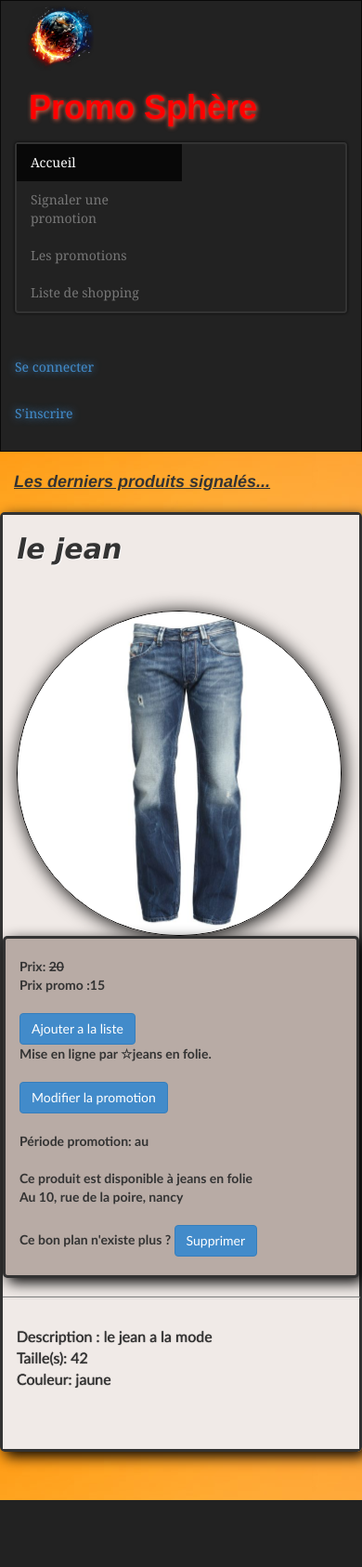
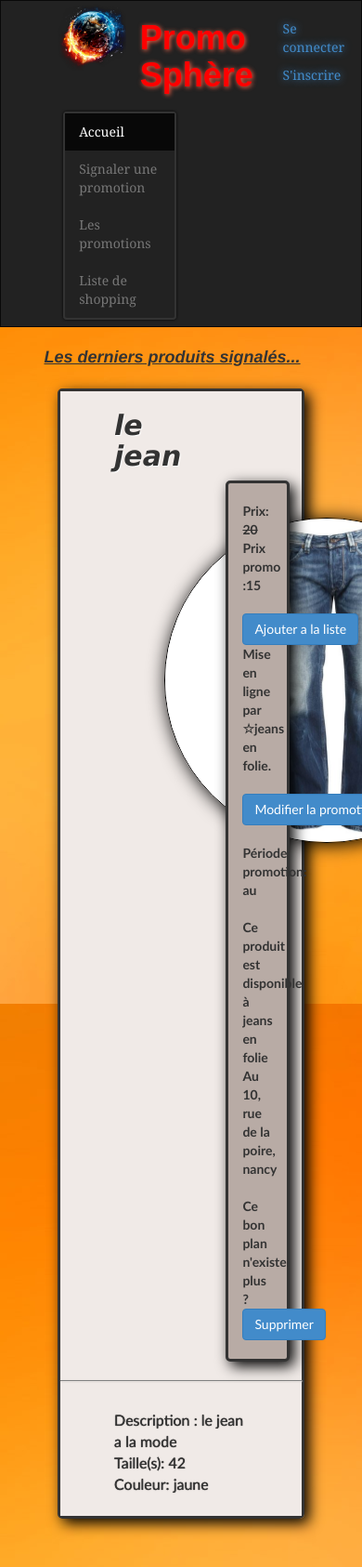
Before and after one commit to TopperHarley54/ProjetTut, a PHP site: page /PromoSphere.php in a window 390 px wide; the page is wider, and only the part inside the window is pictured. Shown: that part at 93% size. Before the commit the page ends 1614 px from the top of that part, so only its background shows below. Run offline with PHP 8.4, Linux system fonts and the light colour scheme; data comes from the database, SQL or seed files in the repository.

Commit message:
Affichage Ok ou presque

```diff
--- a/Affichage.php
+++ b/Affichage.php
@@ -52,12 +52,12 @@
 
            echo'<nav class="navbar navbar-inverse" role="navigation" >
 					<div class="row">
-          <div class="col-lg-offset-1 col-lg-10">
-                    <div class = "col-lg-9">
+          <div class="col-lg-offset-1 col-md-offset-1 col-sm-offset-1 col-xs-offset-1 col-lg-10 col-md-10 col-sm-10 col-xs-10">
+                    <div class = "col-lg-9 col-md-9 col-sm-9 col-xs-9">
 
 						<img id="logo" src="inQontrol_qdance.png" style="max-height:75px; max-width:75px; float:left;"/>
-                        <h1 class="col-lg-3" style="color:red;">Promo Sphère</h1>
-                        <div class="col-lg-offset-1 col-lg-7" style="margin-top:1%">
+                        <h1 class="col-lg-3  col-md-3 col-sm-3 col-xs-3" style="color:red;">Promo Sphère</h1>
+                        <div class="col-md-offset-1 col-sm-offset-1 col-xs-offset-1 col-lg-offset-1 col-lg-7  col-md-7 col-sm-7 col-xs-7" style="margin-top:1%">
                         <ul class="nav navbar-nav">';
                         echo $menu;
 						if(isset($_SESSION['profil']['com'])){
@@ -72,19 +72,19 @@
 					</div>';
 
 			if(isset($_SESSION['profil'])){
-				echo	'	<div class="col-lg-2">
+				echo	'	<div class="col-lg-2  col-md-2 col-sm-2 col-xs-2">
                             <br>
-							<div class="col-lg-6"><p id="connecte">Bonjour ' . $_SESSION['profil']['prenom'] .'</p></div>
-							<a class="col-lg-6" href="PromoSphere.php?a=Deconnexion"><p class="log">Deconnexion</p></div></a>
+							<div class="col-lg-6  col-md-6 col-sm-6 col-xs-6"><p id="connecte">Bonjour ' . $_SESSION['profil']['prenom'] .'</p></div>
+							<a class="col-lg-6  col-md-6 col-sm-6 col-xs-6" href="PromoSphere.php?a=Deconnexion"><p class="log">Deconnexion</p></div></a>
 
 						</div>
                         </div>
 					</nav>';
 			}else{
-				echo	'	<div class="col-lg-2">
+				echo	'	<div class="col-lg-2  col-md-2 col-sm-2 col-xs-2">
               <br>
-							<a class="col-lg-6" href="PromoSphere.php?a=Connexion"><p class="log">Se connecter</p></a>
-							<a class="col-lg-6" href="PromoSphere.php?a=Inscription"><p class="log">S\'inscrire</p></a>
+							<a class="col-lg-6  col-md-6 col-sm-6 col-xs-6" href="PromoSphere.php?a=Connexion"><p class="log">Se connecter</p></a>
+							<a class="col-lg-6 col-md-6 col-sm-6 col-xs-6" href="PromoSphere.php?a=Inscription"><p class="log">S\'inscrire</p></a>
 						</div>
             </div>
 					</nav>';
@@ -94,7 +94,7 @@
 
 		public static function Accueil(){
 
-      echo ' <div class="col-lg-offset-1 col-lg-10">
+      echo ' <div class="col-lg-offset-1 col-md-offset-1 col-sm-offset-1 col-xs-offset-1 col-lg-10 col-md-10 col-sm-10 col-xs-10">
       <div id="lastProd">Les derniers produits signalés...</div><br></div><div>';
 			Affichage::AfiAll();
 
@@ -108,19 +108,19 @@
 				echo '<form action="Connexion.php" method="post">
                     <div class="row">
                         <br><br><br>
-                        <div class="col-lg-offset-4 col-lg-4">
-                            <div class="col-lg-offset-2 col-lg-8">
-					            <div class="col-lg-4">
+                        <div class="col-lg-offset-4 col-md-offset-4 col-sm-offset-4 col-xs-offset-4 col-lg-4 col-md-4 col-sm-4 col-xs-4">
+                            <div class="col-lg-offset-2 col-md-offset-2 col-sm-offset-2 col-xs-offset-2 col-lg-8  col-md-8 col-sm-8 col-xs-8">
+					            <div class="col-lg-4 col-md-4 col-sm-4 col-xs-4">
                                     <label for="Login">Login</label>
                                 </div>
 					            <input type="text" name="login" value=""/><br><br>
 
-                                <div class="col-lg-4">
+                                <div class="col-lg-4 col-md-4 col-sm-4 col-xs-4">
 					                <label for="mdp">Mot de passe</label>
                                 </div>
 					            <input type="password" name="mdp" value=""/><br><br>
 
-					            <div class="col-lg-offset-4"><input type="submit" value="Se connecter"/ class="btn btn-primary"></div>
+					            <div class="col-lg-offset-4 col-md-offset-4 col-sm-offset-4 col-xs-offset-4"><input type="submit" value="Se connecter"/ class="btn btn-primary"></div>
                             </div>
                         </div>
                     </div>
@@ -137,63 +137,63 @@
 
 		public static function Inscription(){
 			echo '<div class="row"><br><br><br>
-                    <div class="col-lg-offset-4 col-lg-4"><div class="col-lg-offset-2 col-lg-8">
+                    <div class="col-lg-offset-4 col-md-offset-4 col-sm-offset-4 col-xs-offset-4 col-lg-4 col-md-4 col-sm-4 col-xs-4"><div class="col-lg-offset-2 col-lg-8 col-md-8 col-sm-8 col-xs-8">
 			        <form action="Inscription.php" method="post">
 
-                    <div class="col-lg-4">
+                    <div class="col-lg-4 col-md-4 col-sm-4 col-xs-4">
 				        <label for="Login">Login</label>
                     </div>
 				    <input type="text" name="login" value=""/><br><br>
 
-                    <div class="col-lg-4">
+                    <div class="col-lg-4 col-md-4 col-sm-4 col-xs-4">
 				        <label for="mdp">Mot de passe</label>
                     </div>
 				    <input type="password" name="mdp" value=""/><br><br>
 
-                    <div class="col-lg-4">
+                    <div class="col-lg-4 col-md-4 col-sm-4 col-xs-4">
 				        <label for="prenom">Prenom</label>
                     </div>
 				    <input type="text" name="prenom" value=""/><br><br>
 
-                    <div class="col-lg-4">
+                    <div class="col-lg-4 col-md-4 col-sm-4 col-xs-4">
 				        <label for="nom">Nom</label>
                     </div>
 				    <input type="text" name="nom" value=""/><br><br>
 
-                    <div class="col-lg-4">
+                    <div class="col-lg-4 col-md-4 col-sm-4 col-xs-4">
 				        <label for="email">Email</label>
                     </div>
 				    <input type="text" name="email" value=""/><br><br>
 
-				    <div class="col-lg-offset-4"><input type="submit" value="S\'inscrire"/ class="btn btn-primary"></div>
+				    <div class="col-lg-offset-4 col-md-offset-4 col-sm-offset-4 col-xs-offset-4"><input type="submit" value="S\'inscrire"/ class="btn btn-primary"></div>
 				    </form>
                     </div></div>
 			    </div>';
 		}
 
 		public static function Afi($art){
-			echo '<div class="col-lg-offset-1 col-lg-10" style="border-style:solid; border-radius: 5px; box-shadow: 5px 5px 15px black;">
+			echo '<div class="col-lg-offset-1 col-md-offset-1 col-sm-offset-1 col-xs-offset-1 col-lg-10 col-md-10 col-sm-10 col-xs-10" style="border-style:solid; border-radius: 5px; box-shadow: 5px 5px 15px black;">
 			    	<div class="row" style="background:#F0EAE7;">
                         <div class="bigbox">
-					        <h2 class="col-lg-offset-2 col-lg-2">';
+					        <h2 class="col-lg-offset-2 col-md-offset-2 col-sm-offset-2 col-xs-offset-2 col-lg-2 col-md-2 col-sm-2 col-xs-2">';
 								echo $art->nom_article;
 
                       echo '</h2>
 							<div class="row"> <!-- box affichant les informations du produit -->
-                                <div class="col-lg-offset-4 col-lg-8">
-                                    <div class="col-lg-3" >
+                                <div class="col-lg-offset-4 col-md-offset-4 col-sm-offset-4 col-xs-offset-4 col-lg-8 col-md-8 col-sm-8 col-xs-8">
+                                    <div class="col-lg-3 col-md-3 col-sm-3 col-xs-3" >
                                         <br><br>
                                         <img class="img-circle" src="image/1.jpg" />
 						            </div>  <!-- fin de div contenant img -->
-								    <div class="col-lg-offset-3 col-lg-5" style="border-style:solid; border-radius: 5px; box-shadow: 5px 5px 15px black; background:#B8ABA5;">
+								    <div class="col-lg-offset-3 col-md-offset-3 col-sm-offset-3 col-xs-offset-3 col-lg-5 col-md-5 col-sm-5 col-xs-5" style="border-style:solid; border-radius: 5px; box-shadow: 5px 5px 15px black; background:#B8ABA5;">
                                         <div class="descr-box" style="font-size:inherit; text-shadow:inherit; font-weight:bolder;">
                                             <br>
 										    <div class="row">
-                                                <div class="col-lg-12">Prix: <del>'. $art->prix .'</del>
+                                                <div class="col-lg-12 col-md-12 col-sm-12 col-xs-12">Prix: <del>'. $art->prix .'</del>
                                                 </div>
                                             </div>
 									        <div class="row">
-                                                <div class="col-lg-12">Prix promo :'. $art->prix_promo .'
+                                                <div class="col-lg-12 col-md-12 col-sm-12 col-xs-12">Prix promo :'. $art->prix_promo .'
                                                 </div>
                                             </div><br>';
 
@@ -222,28 +222,28 @@
 
 									        echo'<a href=PromoSphere.php?a=modifProm&idart='. $art->id_article .'>
                                                     <div class="row"><br>
-                                                        <div class="col-lg-12"><button class="btn btn-primary">Modifier la promotion</button>
+                                                        <div class="col-lg-12 col-md-12 col-sm-12 col-xs-12"><button class="btn btn-primary">Modifier la promotion</button>
                                                         </div>
                                                     </div>
                                                  </a>
                                                  <br>Période promotion: '. $art->datedebut .' au '. $art->datefin.'
 										         <div class="row"><br>
-                                                    <div class="col-lg-12"> Ce produit est disponible à '. $mag->nom_magasin .'
+                                                    <div class="col-lg-12 col-md-12 col-sm-12 col-xs-12"> Ce produit est disponible à '. $mag->nom_magasin .'
                                                     </div>
                                                  </div>
 										         <div class="row">
-                                                    <div class="col-lg-12">Au '. $mag->numero .', '. $mag->rue .', '. $mag->ville .'
+                                                    <div class="col-lg-12 col-md-12 col-sm-12 col-xs-12">Au '. $mag->numero .', '. $mag->rue .', '. $mag->ville .'
                                                     </div>
                                                  </div>
 									   	         <div class="row"><br>';
-							                     echo'<div class="col-lg-12">Ce bon plan n\'existe plus ? <a href="PromoSphere.php?a=supProm&idart='. $art->id_article .'"><button class="btn btn-primary">Supprimer</button> </a><div><br></div></div>
+							                     echo'<div class="col-lg-12 col-md-12 col-sm-12 col-xs-12">Ce bon plan n\'existe plus ? <a href="PromoSphere.php?a=supProm&idart='. $art->id_article .'"><button class="btn btn-primary">Supprimer</button> </a><div><br></div></div>
 										              </div>
 									             </div>
                                             </div>
 								       </div>
                                   </div>
                                   <hr />
-		     			          <div class="col-lg-offset-2 col-lg-8">
+		     			          <div class="col-lg-offset-2 col-md-offset-2 col-sm-offset-2 col-xs-offset-2 col-lg-8 col-md-8 col-sm-8 col-xs-8">
                                       <div class="descr-box">Description : '.
 									      $art->description.' <br>';
                                           echo 'Taille(s): '. $art->taille_dispo .'<br>';
@@ -257,10 +257,10 @@
 
 		public static function AfiAll(){
             echo'<div class="row">
-                    <div class="col-lg-offset-1 col-lg-10">';
+                    <div class="col-lg-offset-1 col-md-offset-1 col-sm-offset-1 col-xs-offset-1 col-lg-10 col-md-10 col-sm-10 col-xs-10">';
 				foreach (Article::findAll() as $art) {
 					Affichage::Afi($art);
-                    echo'<div class="row"><div class="col-lg-offset-1 col-lg-10"><hr / style="visibility:hidden;"></div></div>';
+                    echo'<div class="row"><div class="col-lg-offset-1 col-md-offset-1 col-sm-offset-1 col-xs-offset-1 col-lg-10 col-md-10 col-sm-10 col-xs-10"><hr / style="visibility:hidden;"></div></div>';
 				}
             echo'</div></div>';
 		}
@@ -275,7 +275,7 @@
 
 				}
 				if($temp == 0){
-					echo '<div class="col-lg-offset-4 col-lg-6">Votre liste est vide</div>';
+					echo '<div class="col-lg-offset-4 col-md-offset-4 col-sm-offset-4 col-xs-offset-4 col-lg-6 col-md-6 col-sm-6 col-xs-6">Votre liste est vide</div>';
 				}
 
 			}
@@ -288,104 +288,104 @@
 
 
 		public static function NouvelPromo(){
-			echo '<div class="col-lg-12">';
+			echo '<div class="col-lg-12 col-md-12 col-sm-12 col-xs-12">';
 			echo '<form action="NvPromo.php" method="post">
 
         <div class="row">
-        <div class="col-lg-offset-4 col-lg-2"><div id="lastProd">Ajouter un bon plan :</div></div><br><br><br>
-        <div class="col-lg-offset-4 col-lg-1">
+        <div class="col-lg-offset-4 col-md-offset-4 col-sm-offset-4 col-xs-offset-4 col-lg-2 col-md-2 col-sm-2 col-xs-2"><div id="lastProd">Ajouter un bon plan :</div></div><br><br><br>
+        <div class="col-lg-offset-4 col-md-offset-4 col-sm-offset-4 col-xs-offset-4 col-lg-1 col-md-1 col-sm-1 col-xs-1">
 				<label for="cbarre">code barre</label>
         </div>
-        <div class="col-lg-2">
+        <div class="col-lg-2 col-md-2 col-sm-2 col-xs-2">
         <input type="text" name="cbarre" value=""/>
         </div>
         </div>
 				<br><br>
 
         <div class="row">
-        <div class="col-lg-offset-4 col-lg-1">
+        <div class="col-lg-offset-4 col-md-offset-4 col-sm-offset-4 col-xs-offset-4 col-lg-1 col-md-1 col-sm-1 col-xs-1">
 				<label for="narticle">Nom de l\'article</label>
         </div>
-        <div class="col-lg-2">
+        <div class="col-lg-2 col-md-2 col-sm-2 col-xs-2">
         <input type="text" name="narticle" value=""/>
         </div>
         </div>
 				<br><br>
 
         <div class="row">
-        <div class="col-lg-offset-4 col-lg-1">
+        <div class="col-lg-offset-4 col-md-offset-4 col-sm-offset-4 col-xs-offset-4 col-lg-1 col-md-1 col-sm-1 col-xs-1">
 				<label for="prix">Prix origine</label>
         </div>
-        <div class="col-lg-2">
+        <div class="col-lg-2 col-md-2 col-sm-2 col-xs-2">
         <input type="text" name="prix" value=""/>
         </div>
         </div>
 				<br><br>
 
         <div class="row">
-        <div class="col-lg-offset-4 col-lg-1">
+        <div class="col-lg-offset-4 col-md-offset-4 col-sm-offset-4 col-xs-offset-4 col-lg-1 col-md-1 col-sm-1 col-xs-1">
 				<label for="prixprom">Prix promotion</label>
         </div>
-        <div class="col-lg-1">
+        <div class="col-lg-1 col-md-1 col-sm-1 col-xs-1">
         <input type="text" name="prixprom" value=""/>
         </div>
         </div>
 				<br><br>
 
         <div class="row">
-        <div class="col-lg-offset-4 col-lg-1">
+        <div class="col-lg-offset-4 col-md-offset-4 col-sm-offset-4 col-xs-offset-4 col-lg-1 col-md-1 col-sm-1 col-xs-1">
 				<label for="desc">Description</label>
         </div>
-        <div class="col-lg-1">
+        <div class="col-lg-1 col-md-1 col-sm-1 col-xs-1">
         <textarea name="desc" rows="5" cols="50" > Description </textarea>
         </div>
         </div>
 				<br>
 
         <div class="row">
-        <div class="col-lg-offset-4 col-lg-1">
+        <div class="col-lg-offset-4 col-md-offset-4 col-sm-offset-4 col-xs-offset-4 col-lg-1 col-md-1 col-sm-1 col-xs-1">
 				<label for="image">Image produit</label>
         </div>
-        <div class="col-lg-1">
+        <div class="col-lg-1 col-md-1 col-sm-1 col-xs-1">
         <input type="file" name="photo" />
         </div>
         </div>
 				<br><br>
 
         <div class="row">
-        <div class="col-lg-offset-4 col-lg-1">
+        <div class="col-lg-offset-4 col-md-offset-4 col-sm-offset-4 col-xs-offset-4 col-lg-1 col-md-1 col-sm-1 col-xs-1">
 				<label for="taille">Taille disponible</label>
         </div>
-        <div class="col-lg-1">
+        <div class="col-lg-1 col-md-1 col-sm-1 col-xs-1">
         <input type="text" name="taille" value=""/>
         </div>
         </div>
 				<br><br>
 
         <div class="row">
-        <div class="col-lg-offset-4 col-lg-1">
+        <div class="col-lg-offset-4 col-md-offset-4 col-sm-offset-4 col-xs-offset-4 col-lg-1 col-md-1 col-sm-1 col-xs-1">
 				<label for="datedeb">Date début</label>
         </div>
-        <div class="col-lg-1">
+        <div class="col-lg-1 col-md-1 col-sm-1 col-xs-1">
         <input type="date" name="datedeb">
         </div>
         </div>
 				<br><br>
 
         <div class="row">
-        <div class="col-lg-offset-4 col-lg-1">
+        <div class="col-lg-offset-4 col-md-offset-4 col-sm-offset-4 col-xs-offset-4 col-lg-1 col-md-1 col-sm-1 col-xs-1">
 				<label for="datefin">Date fin</label>
         </div>
-        <div class="col-lg-1">
+        <div class="col-lg-1 col-md-1 col-sm-1 col-xs-1">
         <input type="date" name="datefin">
         </div>
         </div>
 				<br>
 
         <div class="row">
-        <div class="col-lg-offset-4 col-lg-1">
+        <div class="col-lg-offset-4 col-md-offset-4 col-sm-offset-4 col-xs-offset-4 col-lg-1 col-md-1 col-sm-1 col-xs-1">
         </div>
-        <div class="col-lg-1">
+        <div class="col-lg-1 col-md-1 col-sm-1 col-xs-1">
         <input type="submit" onclick="verif_INF(prix,prixprom)" value="Valider promo" class="btn btn-primary"/>
         </div>
         </div>
@@ -439,84 +439,84 @@
 		}
 
 		public static function Ajoutmag(){
-			echo '<div class="col-lg-12">';
+			echo '<div class="col-lg-12 col-md-12 col-sm-12 col-xs-12">';
 			echo'	<form method="post" action="Nvmag.php">
 
 						<div class="row">
-							<div class="col-lg-offset-4 col-lg-1">
+							<div class="col-lg-offset-4 col-md-offset-4 col-sm-offset-4 col-xs-offset-4 col-lg-1 col-md-1 col-sm-1 col-xs-1">
 								<label for="nom">Nom magasin</label>
 								</div>
-								<div class="col-lg-1">
+								<div class="col-lg-1 col-md-1 col-sm-1 col-xs-1">
 									<input type="text" name="nom" id="nom" /><br />
 								</div>
 							</div>
 						<br>
 
 						<div class="row">
-							<div class="col-lg-offset-4 col-lg-1">
+							<div class="col-lg-offset-4 col-md-offset-4 col-sm-offset-4 col-xs-offset-4 col-lg-1 col-md-1 col-sm-1 col-xs-1">
 								<label for="num">Numero</label>
 							</div>
-							<div class="col-lg-1">
+							<div class="col-lg-1 col-md-1 col-sm-1 col-xs-1">
 								<input type="number" name="num" id="num" /><br />
 							</div>
 						</div>
 						<br>
 
 						<div class="row">
-							<div class="col-lg-offset-4 col-lg-1">
+							<div class="col-lg-offset-4 col-md-offset-4 col-sm-offset-4 col-xs-offset-4 col-lg-1 col-md-1 col-sm-1 col-xs-1">
 								<label for="rue">Rue</label>
 							</div>
-							<div class="col-lg-1">
+							<div class="col-lg-1 col-md-1 col-sm-1 col-xs-1">
 								<input type="text" name="rue" id="rue" /><br />
 							</div>
 						</div>
 						<br>
 
 						<div class="row">
-							<div class="col-lg-offset-4 col-lg-1">
+							<div class="col-lg-offset-4 col-md-offset-4 col-sm-offset-4 col-xs-offset-4 col-lg-1 col-md-1 col-sm-1 col-xs-1">
 								<label for="ville">Ville</label>
 							</div>
-							<div class="col-lg-1">
+							<div class="col-lg-1 col-md-1 col-sm-1 col-xs-1">
 								<input type="text" name="ville id=ville" /><br />
 							</div>
 						</div>
 						<br>
 
 						<div class="row">
-							<div class="col-lg-offset-4 col-lg-1">
+							<div class="col-lg-offset-4 col-md-offset-4 col-sm-offset-4 col-xs-offset-4 col-lg-1 col-md-1 col-sm-1 col-xs-1">
 								<label for="cd">Code postal</label>
 							</div>
-							<div class="col-lg-1">
+							<div class="col-lg-1 col-md-1 col-sm-1 col-xs-1">
 								<input type="text" name="cd" id="cd" /><br />
 							</div>
 						</div>
 						<br>
 
 						<div class="row">
-							<div class="col-lg-offset-4 col-lg-1">
+							<div class="col-lg-offset-4 col-md-offset-4 col-sm-offset-4 col-xs-offset-4 col-lg-1 col-md-1 col-sm-1 col-xs-1">
 								<label for="desc">Description</label>
 							</div>
-							<div class="col-lg-1">
+							<div class="col-lg-1 col-md-1 col-sm-1 col-xs-1">
 								<textarea name="desc" rows="5" cols="50" > Description </textarea>
 							</div>
 						</div>
 						<br>
 
 						<div class="row">
-							<div class="col-lg-offset-4 col-lg-1">
+							<div class="col-lg-offset-4 col-md-offset-4 col-sm-offset-4 col-xs-offset-4 col-lg-1 col-md-1 col-sm-1 col-xs-1">
 								<label for="tel">Tel</label>
 							</div>
-							<div class="col-lg-1">
+							<div class="col-lg-1 col-md-1 col-sm-1 col-xs-1">
 								<input type="number" name="tel" id="tel" /><br />
 							</div>
 						</div>
 						<br>
 
 						<div class="row">
-							<div class="col-lg-offset-4 col-lg-1">
+							<div class="col-lg-offset-4 col-md-offset-4 col-sm-offset-4 col-xs-offset-4 col-lg-1 col-md-1 col-sm-1 col-xs-1">
 								<input type="submit" value="Valider"/>
 							</div>
-							<div class="col-lg-1">
+							<div class="col-lg-1 col-md-1 col-sm-1 col-xs-1">
 							</div>
 						</div>
 						<br>
```
